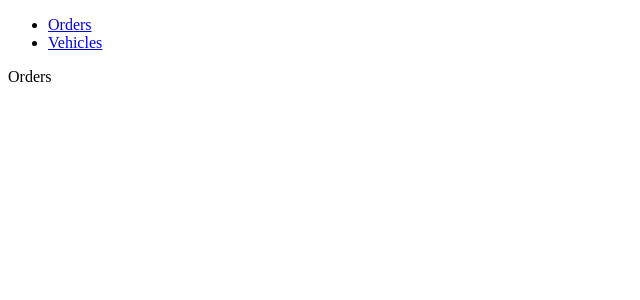
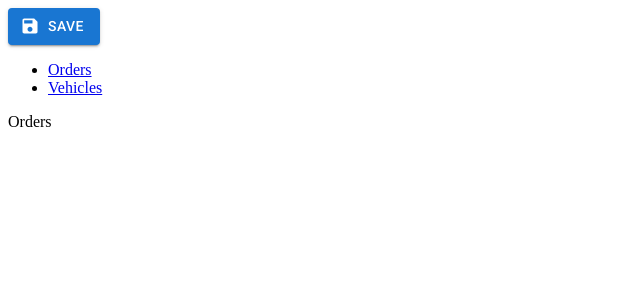
Before and after one commit to harlley/road-freight, a React (Vite) app: page /orders in a window 1280 px wide. Shown: the top 300 px of the page, without its empty margins (0-640 px from the left). Built offline with nearby package versions, Linux system fonts and the light colour scheme.

Commit message:
install material ui

```diff
--- a/package.json
+++ b/package.json
@@ -10,6 +10,11 @@
     "preview": "vite preview"
   },
   "dependencies": {
+    "@emotion/react": "^11.13.3",
+    "@emotion/styled": "^11.13.0",
+    "@fontsource/roboto": "^5.0.15",
+    "@mui/icons-material": "^6.0.2",
+    "@mui/material": "^6.0.2",
     "react": "^18.3.1",
     "react-dom": "^18.3.1",
     "react-router-dom": "^6.26.1"
--- a/src/components/pages/Layout.tsx
+++ b/src/components/pages/Layout.tsx
@@ -1,8 +1,17 @@
 import { Outlet } from "react-router-dom";
+import "@fontsource/roboto/300.css";
+import "@fontsource/roboto/400.css";
+import "@fontsource/roboto/500.css";
+import "@fontsource/roboto/700.css";
+import Button from "@mui/material/Button";
+import SaveIcon from "@mui/icons-material/Save";
 
 export function Layout() {
   return (
     <>
+      <Button variant="contained" startIcon={<SaveIcon />}>
+        Save
+      </Button>
       <div id="sidebar">
         <nav>
           <ul>
```
Also changed, not shown: 1 other file (tests, documents, lock files or other folders).
